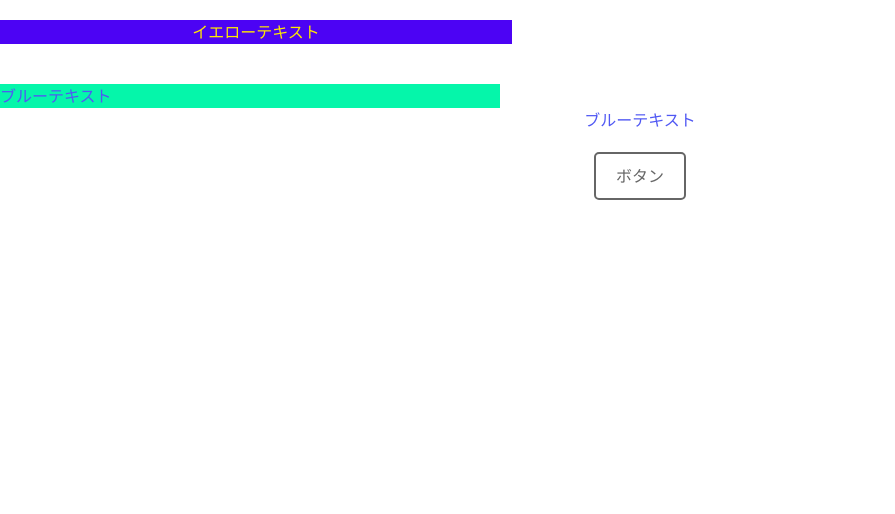
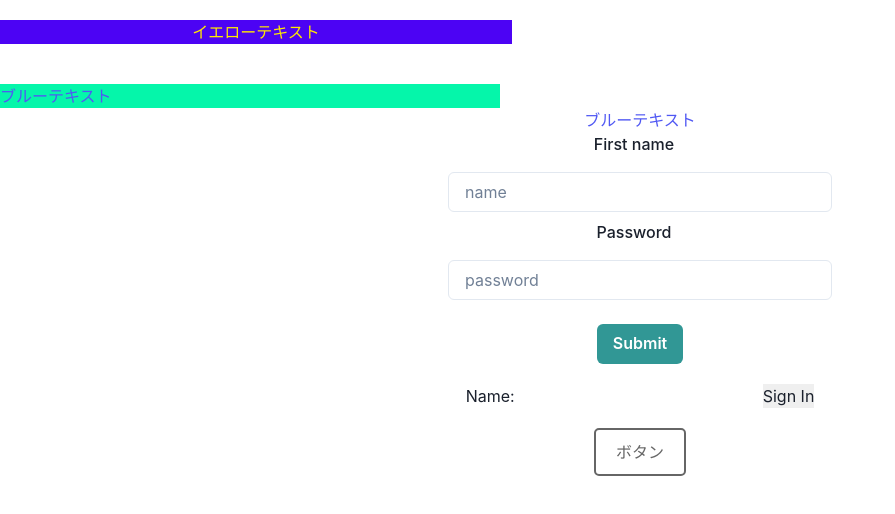
Before and after one commit to miyakei1225/React-Hands-on-Stopwatch, a React (Create React App) app in the folder react-hands-on/: page /jsx in a window 1280 px wide. Shown: the top 514 px of the page, without its empty margins (0-895 px from the left). Built offline with nearby package versions, Linux system fonts and the light colour scheme.

Commit message:
Add: chakra form

```diff
--- a/react-hands-on/src/pages/JSX.tsx
+++ b/react-hands-on/src/pages/JSX.tsx
@@ -1,3 +1,5 @@
+import { Button, FormLabel, Input, VStack } from '@chakra-ui/react'
+import { useState } from 'react'
 import styled from 'styled-components'
 
 const JSX = () => {
@@ -57,6 +59,15 @@ const JSX = () => {
     console.log({ message: 'handleClick関数が動いてます！', 送られてきたtext: text })
     alert('クリックされました！')
   }
+
+  const [name, setName] = useState('')
+  const [password, setPassword] = useState('')
+
+  const handleChakraFormClick = () => {
+    console.log({ name, password })
+    setName('')
+    setPassword('')
+  }
   return (
     <div>
       <StyledBox>イエローテキスト</StyledBox>
@@ -66,6 +77,40 @@ const JSX = () => {
       <CenteredBlockBox>
         <StyledBlueText>ブルーテキスト</StyledBlueText>
       </CenteredBlockBox>
+      <VStack>
+        <VStack w="30vw">
+          <FormLabel htmlFor="name">First name</FormLabel>
+          <Input id="name" placeholder="name" value={name} onChange={(e) => setName(e.target.value)} />
+
+          <FormLabel htmlFor="password">Password</FormLabel>
+          <Input
+            id="password"
+            placeholder="password"
+            type="password"
+            value={password}
+            onChange={(e) => setPassword(e.target.value)}
+          />
+
+          <Button mt={4} colorScheme="teal" onClick={handleChakraFormClick}>
+            Submit
+          </Button>
+        </VStack>
+      </VStack>
+      <MarginTopBox>
+        <form>
+          <label>
+            Name:
+            <input type="text" name="name" />
+          </label>
+          <input
+            type="submit"
+            value="Sign In"
+            onSubmit={() => {
+              // 送信後の処理を記述する
+            }}
+          />
+        </form>
+      </MarginTopBox>
       <MarginTopBox>
         <BorderButton
           onClick={() => {
```
